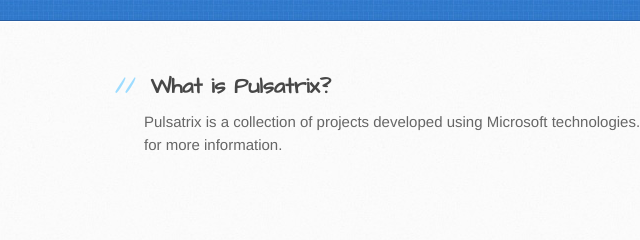
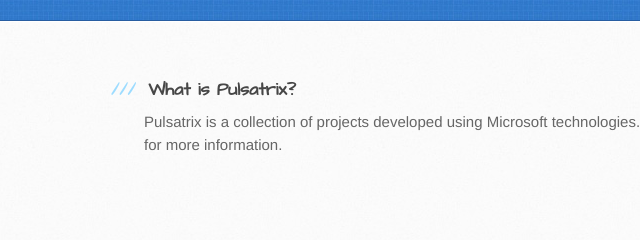
Before and after one commit to Pulsatrix/pulsatrix.github.io, a plain HTML site: page index.html in a window 1280 px wide. Shown: the part 180-420 px from the top of the page, 26-666 px from the left. Drawn offline with Linux system fonts and the light colour scheme.

Commit message:
Replace master branch with page content via GitHub

```diff
--- a/index.html
+++ b/index.html
@@ -28,8 +28,8 @@
     <div id="content-wrapper">
       <div class="inner clearfix">
         <section id="main-content">
-          <h2>
-<a id="what-is-pulsatrix" class="anchor" href="#what-is-pulsatrix" aria-hidden="true"><span class="octicon octicon-link"></span></a>What is Pulsatrix?</h2>
+          <h3>
+<a id="what-is-pulsatrix" class="anchor" href="#what-is-pulsatrix" aria-hidden="true"><span class="octicon octicon-link"></span></a>What is Pulsatrix?</h3>
 
 <p>Pulsatrix is a collection of projects developed using Microsoft technologies. Check out individual project for more information.</p>
         </section>
--- a/params.json
+++ b/params.json
@@ -1 +1 @@
-{"name":"pulsatrix@GitHub","tagline":"Open source from the heart","body":"## What is Pulsatrix?\r\nPulsatrix is a collection of projects developed using Microsoft technologies. Check out individual project for more information.\r\n","google":"","note":"Don't delete this file! It's used internally to help with page regeneration."}
+{"name":"pulsatrix@GitHub","tagline":"Open source from the heart","body":"### What is Pulsatrix?\r\nPulsatrix is a collection of projects developed using Microsoft technologies. Check out individual project for more information.\r\n","google":"","note":"Don't delete this file! It's used internally to help with page regeneration."}
```
